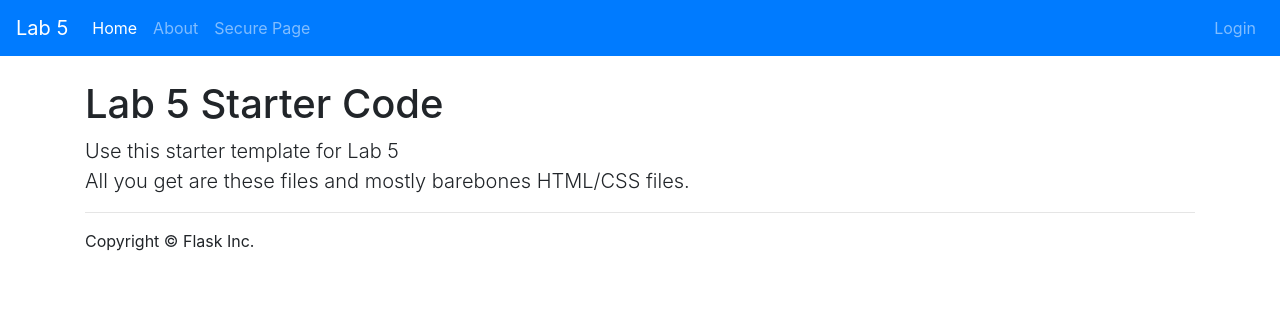
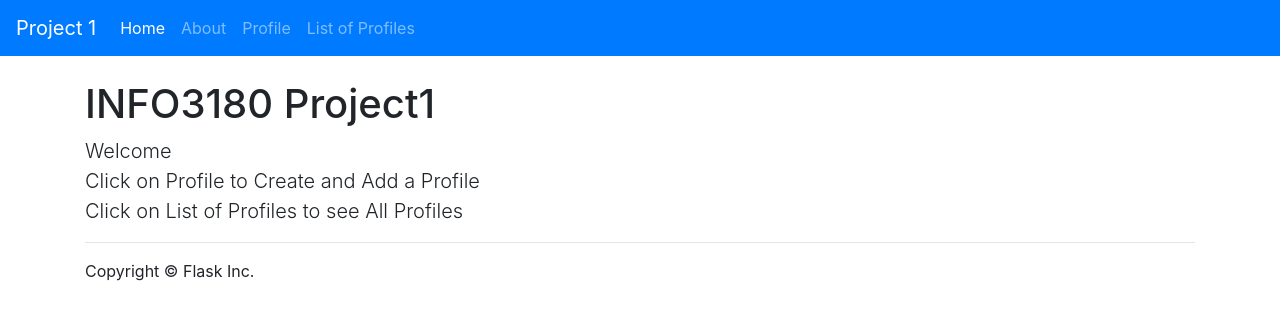
Before and after one commit to rajheem/info3180-project1, a Flask app: page / in a window 1280 px wide. Shown: the top 320 px of the page. Run offline with Flask 2, Linux system fonts and the light colour scheme; some libraries are stand-ins or nearby versions.

Commit message:
'Project1'

```diff
--- a/app/templates/base.html
+++ b/app/templates/base.html
@@ -5,9 +5,10 @@
     <meta http-equiv="X-UA-Compatible" content="IE=edge">
     <meta name="viewport" content="width=device-width, initial-scale=1">
     <!-- The above 3 meta tags *must* come first in the head; any other head content must come *after* these tags -->
-    <title>INFO3180 Lab 5</title>
+    <title>INFO3180 Project 1</title>
 
     <!-- Bootstrap -->
+
     <link href="/static/css/bootstrap.min.css" rel="stylesheet">
 
     <!-- HTML5 shim and Respond.js for IE8 support of HTML5 elements and media queries -->
@@ -16,7 +17,9 @@
       <script src="https://oss.maxcdn.com/html5shiv/3.7.3/html5shiv.min.js"></script>
       <script src="https://oss.maxcdn.com/respond/1.4.2/respond.min.js"></script>
     <![endif]-->
+    <link rel="stylesheet" href="https://cdnjs.cloudflare.com/ajax/libs/font-awesome/4.7.0/css/font-awesome.min.css">
     <link rel="stylesheet" href="/static/css/app.css">
+    <script src='https://kit.fontawesome.com/a076d05399.js'></script>
     {% block css %} {% endblock%}
   </head>
   <body>
--- a/app/templates/header.html
+++ b/app/templates/header.html
@@ -1,5 +1,5 @@
 <nav class="navbar navbar-expand-lg navbar-dark bg-primary fixed-top">
-  <a class="navbar-brand" href="#">Lab 5</a>
+  <a class="navbar-brand" href="#">Project 1</a>
   <button class="navbar-toggler" type="button" data-toggle="collapse" data-target="#navbarSupportedContent" aria-controls="navbarSupportedContent" aria-expanded="false" aria-label="Toggle navigation">
     <span class="navbar-toggler-icon"></span>
   </button>
@@ -13,20 +13,12 @@
         <a class="nav-link" href="{{ url_for('about') }}">About</a>
       </li>
       <li class="nav-item">
-        <a class="nav-link" href="{{ url_for('secure_page') }}">Secure Page</a>
+        <a class="nav-link" href="{{ url_for('profile') }}">Profile</a>
       </li>
-    </ul>
+    <li class="nav-item">
+      <a class="nav-link" href="{{ url_for('list_profiles') }}">List of Profiles</a>
+    </li>
+  </ul>
 
-    <ul class="navbar-nav">
-      {% if current_user.is_authenticated %}
-      <li class="nav-item">
-        <a class="nav-link" href="{{ url_for('logout') }}">Logout</a>
-      </li>
-      {% else %}
-      <li class="nav-item">
-        <a class="nav-link" href="{{ url_for('login') }}">Login</a>
-      </li>
-      {% endif %}
-    </ul>
   </div>
 </nav>
--- a/app/templates/home.html
+++ b/app/templates/home.html
@@ -1,7 +1,8 @@
 {% extends "base.html" %}
 
 {% block main %}
-<h1 class="page-header">Lab 5 Starter Code</h1>
-<p class="lead">Use this starter template for Lab 5<br/>
-All you get are these files and mostly barebones HTML/CSS files.</p>
+<h1 class="page-header">INFO3180 Project1</h1>
+<p class="lead">Welcome<br/>
+Click on Profile to Create and Add a Profile <br/>
+Click on List of Profiles to see All Profiles</p>
 {% endblock %}
--- a/app/views.py
+++ b/app/views.py
@@ -4,13 +4,14 @@ Jinja2 Documentation:    http://jinja.pocoo.org/2/documentation/
 Werkzeug Documentation:  http://werkzeug.pocoo.org/documentation/
 This file creates your application.
 """
-
-from app import app, db, login_manager
-from flask import render_template, request, redirect, url_for, flash
+import os
+from app import app, db
 from flask_login import login_user, logout_user, current_user, login_required
-from app.forms import LoginForm
+from app.forms import ProfileForm
 from app.models import UserProfile
 from werkzeug.security import check_password_hash
+from flask import render_template, request, redirect, url_for, flash, session, abort
+from werkzeug.utils import secure_filename
 
 
 ###
@@ -29,55 +30,51 @@ def about():
     return render_template('about.html')
 
 
-@app.route("/login", methods=["GET", "POST"])
-def login():
-    form = LoginForm()
-    if request.method == "POST":
-        if form.validate_on_submit():
+@app.route("/profile", methods=["GET", "POST"])
+def profile():
+    form = ProfileForm()
+    if form.validate_on_submit():
+        fname=request.form['first_name']
+        lname=request.form['last_name']
+        gender=request.form['gender']
+        email=request.form['email']
+        location=request.form['location']
+        biography=request.form['biography']
+        f = request.files['profile_pic']
+        filename = secure_filename(f.filename)
+        f.save(os.path.join(app.config['UPLOAD_FOLDER'],filename))
+        new_prof=UserProfile(fname,lname,gender,email,location,biography,filename)
+        db.session.add(new_prof)
+        db.session.commit()
+        flash('Profile Added','success')
+        return redirect(url_for('list_profiles'))
+    return render_template('profile.html',form=form)
 
-        # change this to actually validate the entire form submission
-        # and not just one field
+@app.route("/profiles")
+def list_profiles():
+    profiles=db.session.query(UserProfile).all()
+    return render_template("list_profiles.html",profiles=profiles)
 
-            # Get the username and password values from the form.
-            username = form.username.data
-            password = form.password.data
+@app.route("/profile/<userid>")
+def profile_det(userid):
+    profile=db.session.query(UserProfile).get(userid)
+    if profile:
+        return render_template("profile_det.html",profile=profile)
+    else:
+        return redirect(url_for("list_profiles"))
 
-            # using your model, query database for a user based on the username
-            # and password submitted. Remember you need to compare the password hash.
-            # You will need to import the appropriate function to do so.
-            # Then store the result of that query to a `user` variable so it can be
-            # passed to the login_user() method below.
-            user = UserProfile.query.filter_by(username=username).first()
-            if user is not None and check_password_hash(user.password, password):
-
-            # get user id, load into session
-                login_user(user)
-                flash('Logged in successfully.', 'success')
-                return redirect(url_for("secure_page"))
-
-            else:
-                flash('Username or Password is incorrect.', 'danger')
-            # remember to flash a message to the user
-        # they should be redirected to a secure-page route instead
-    return render_template("login.html", form=form)
 @app.route("/secure-page")
-@login_required
 def secure_page():
     return render_template('secure_page.html')
 
-@app.route("/logout")
-@login_required
-def logout():
-    logout_user()
-    flash('You have been logged out.', 'danger')
-    return redirect(url_for('home'))
+
 
 
 # user_loader callback. This callback is used to reload the user object from
 # the user ID stored in the session
-@login_manager.user_loader
-def load_user(id):
-    return UserProfile.query.get(int(id))
+#@login_manager.user_loader
+#def load_user(id):
+#    return UserProfile.query.get(int(id))
 
 ###
 # The functions below should be applicable to all Flask apps.
```
Also changed, not shown: app/__init__.py (+2 -6 lines), app/forms.py (+12 -5 lines), app/models.py (+15 -6 lines), app/templates/files.html (added, +17 -0 lines), app/templates/list_profiles.html (added, +27 -0 lines), app/templates/profile.html (added, +22 -0 lines), app/templates/profile_det.html (added, +23 -0 lines), app/templates/upload.html (added, +16 -0 lines), migrations/versions/7a2d33de5001_.py (added, +44 -0 lines), app/static/uploads/Big_5_Personality.png (added), app/static/uploads/Moral_Foundations.png (added), app/static/uploads/Personal_and_Social_Power.png (added), app/static/uploads/Systems_and_Feelings_E.png (added).
